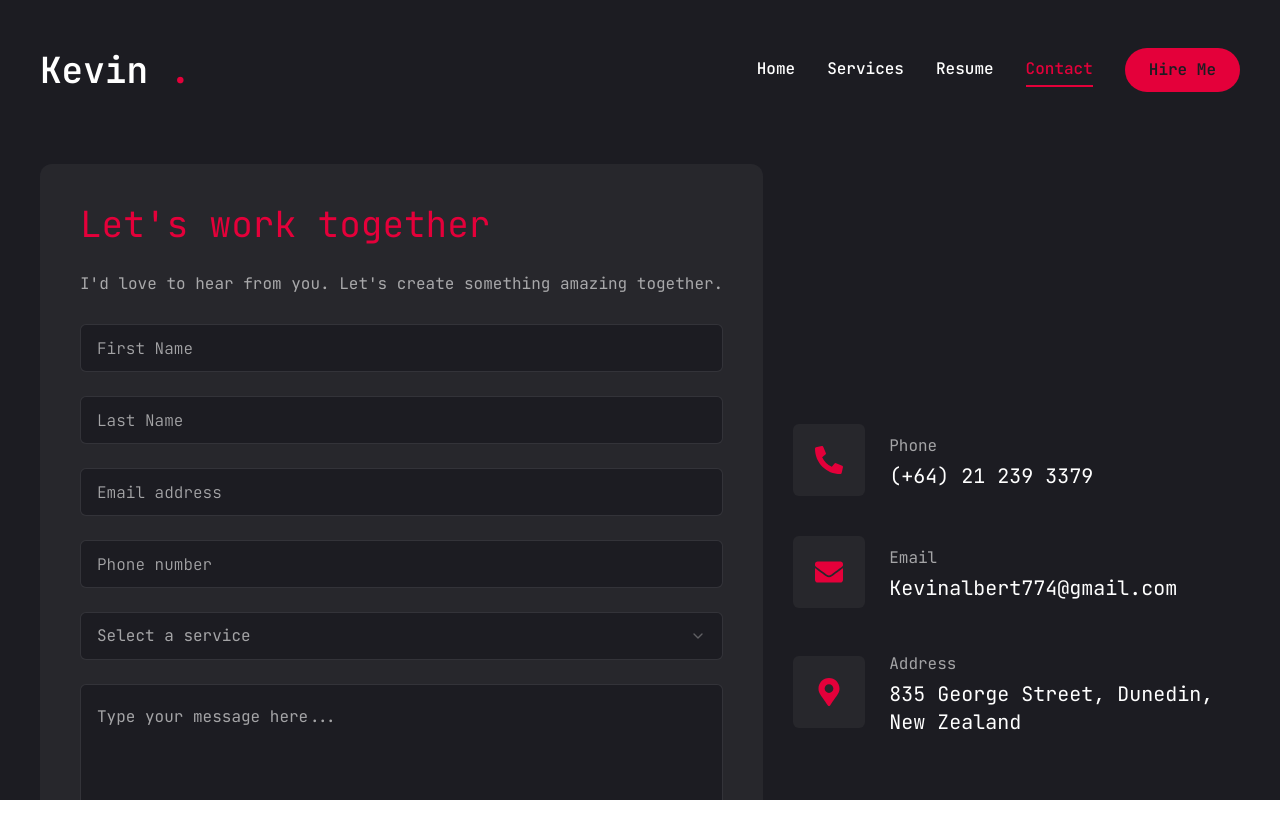
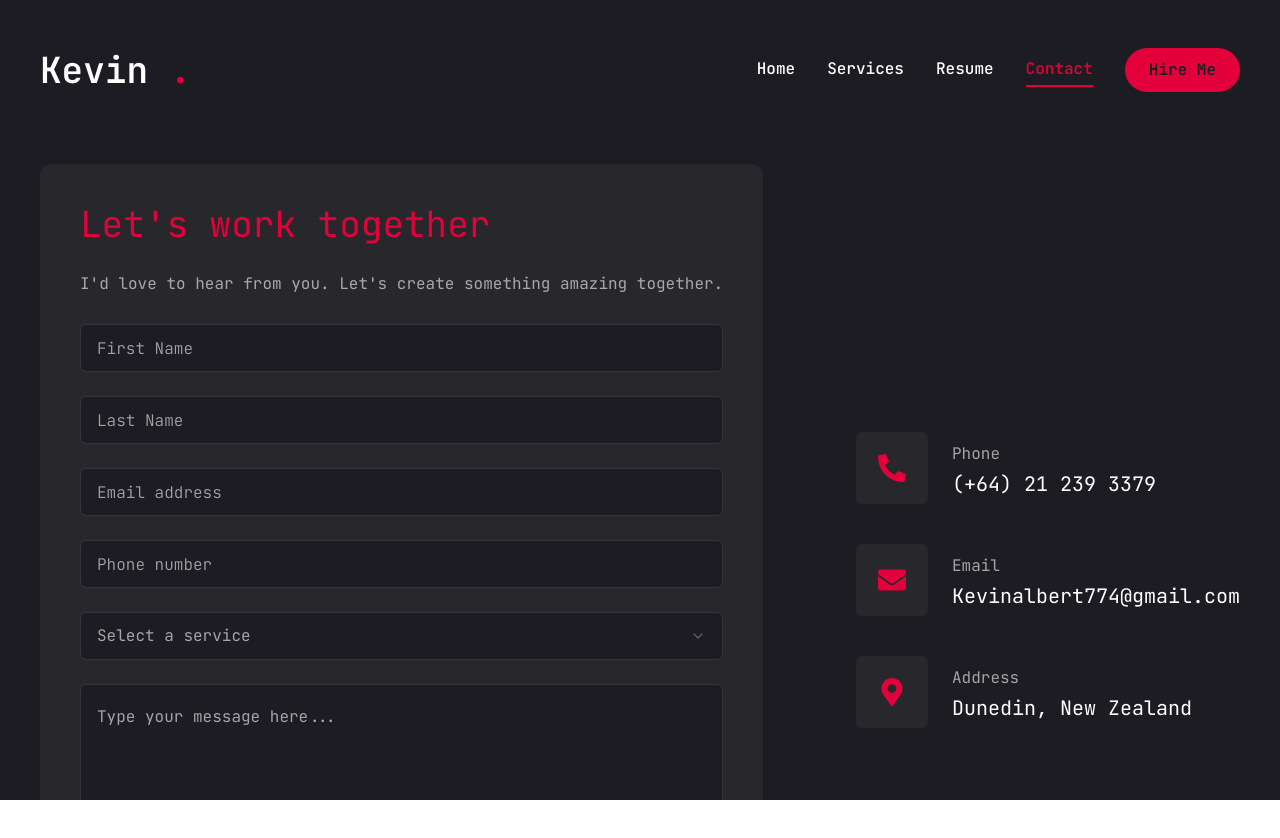
Before and after one commit to TheFifthNinja/TheFifthNinja, a Next.js app: page /contact in a window 1280 px wide. Shown: the top 838 px of the page. Built offline with nearby package versions, Linux system fonts and the light colour scheme.

Commit message:
Update page.jsx

```diff
--- a/app/contact/page.jsx
+++ b/app/contact/page.jsx
@@ -23,7 +23,7 @@ const info = [
   {
     icon: <FaMapMarkerAlt />,
     title: "Address",
-    description: "835 George Street, Dunedin, New Zealand",
+    description: "Dunedin, New Zealand",
   },
 ];
 
```
